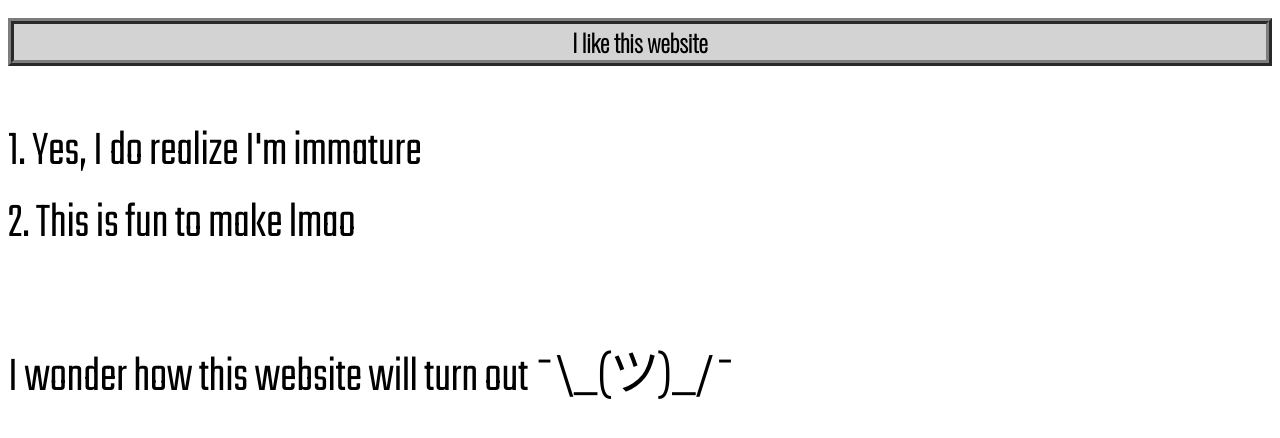
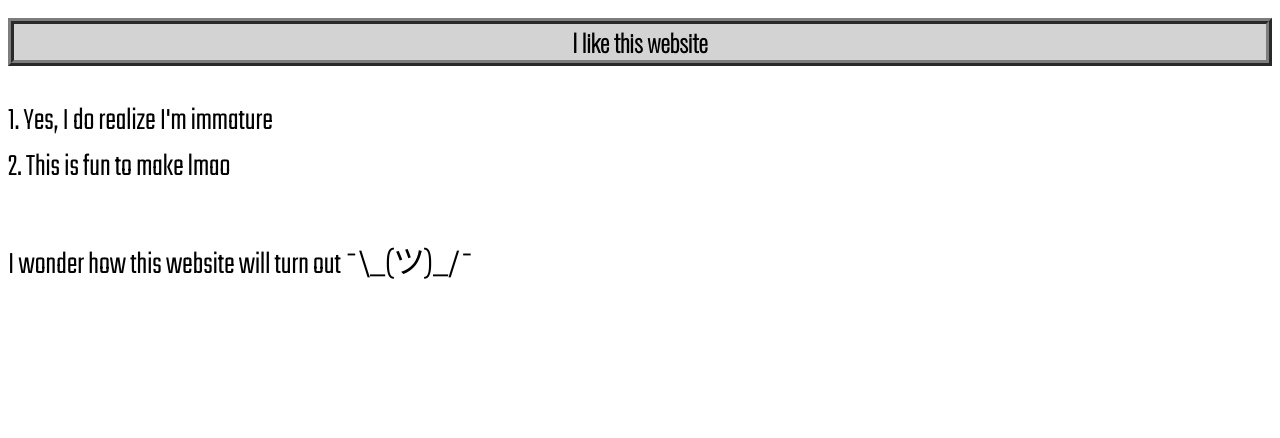
Before and after one commit to SaltySoyman/SaltySoyMan.github.io, a plain HTML site: page index.html in a window 1280 px wide. Shown: the part 1251-1689 px from the top of the page. After the commit the page ends 1571 px from the top, so only its background shows below. Drawn offline with nearby package versions, Linux system fonts and the light colour scheme.

Commit message:
Update index.html

```diff
--- a/index.html
+++ b/index.html
@@ -32,7 +32,7 @@
     }
     .bodyp {
       font-family: "Teko", sans-serif;
-      font-size: 50px;
+      font-size: 32px;
     }
     img {
       border: 6px inset rgb(230, 230, 230);
```
